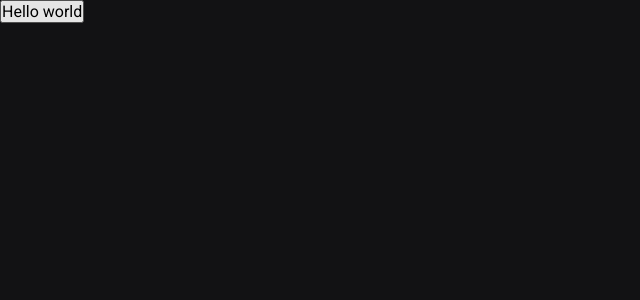
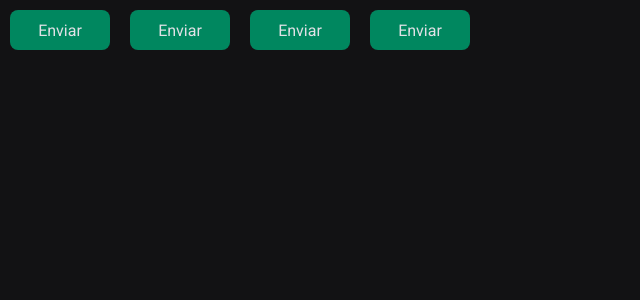
Before and after one commit to Futila/ignite-timer, a React (Vite) app: page / in a window 1280 px wide. Shown: the top 300 px of the page, without its empty margins (0-640 px from the left). Built offline with nearby package versions, Linux system fonts and the light colour scheme.

Commit message:
add configuration for theme

```diff
--- a/package.json
+++ b/package.json
@@ -16,6 +16,7 @@
   "devDependencies": {
     "@types/react": "^18.2.64",
     "@types/react-dom": "^18.2.21",
+    "@types/styled-components": "^5.1.34",
     "@typescript-eslint/eslint-plugin": "^7.1.1",
     "@typescript-eslint/parser": "^7.1.1",
     "@vitejs/plugin-react": "^4.2.1",
--- a/src/App.tsx
+++ b/src/App.tsx
@@ -1,11 +1,16 @@
 import { ThemeProvider } from "styled-components";
 import { defaultTheme } from "./styles/theme/default";
 import { GlobalStyle } from "./styles/global";
+import { Button } from "./components/Button/styles";
 
 export function App() {
   return (
     <ThemeProvider theme={defaultTheme}>
-      <button>Hello world</button>
+      <Button>Enviar</Button>
+      <Button>Enviar</Button>
+      <Button>Enviar</Button>
+      <Button>Enviar</Button>
+
       <GlobalStyle />
     </ThemeProvider>
   );
--- /dev/null
+++ b/src/components/Button/styles.ts
@@ -0,0 +1,20 @@
+import styled from "styled-components";
+
+interface ButtonProps {
+  variant: "primary" | "secondary" | "success" | "danger";
+}
+
+export const Button = styled.button<ButtonProps>`
+  width: 100px;
+  height: 40px;
+
+  background: ${(props) => props.theme["green-500"]};
+  color: ${(props) => props.theme["gray-100"]};
+  border: none;
+  border-radius: 8px;
+  cursor: pointer;
+
+  margin: 10px;
+`;
+
+// Continuar com a configuração inicial da aplicação
```
Also changed, not shown: src/@types/styled.d.ts (added, +8 -0 lines), src/components/Button/index.tsx (added), 1 other file (tests, documents, lock files or other folders).
